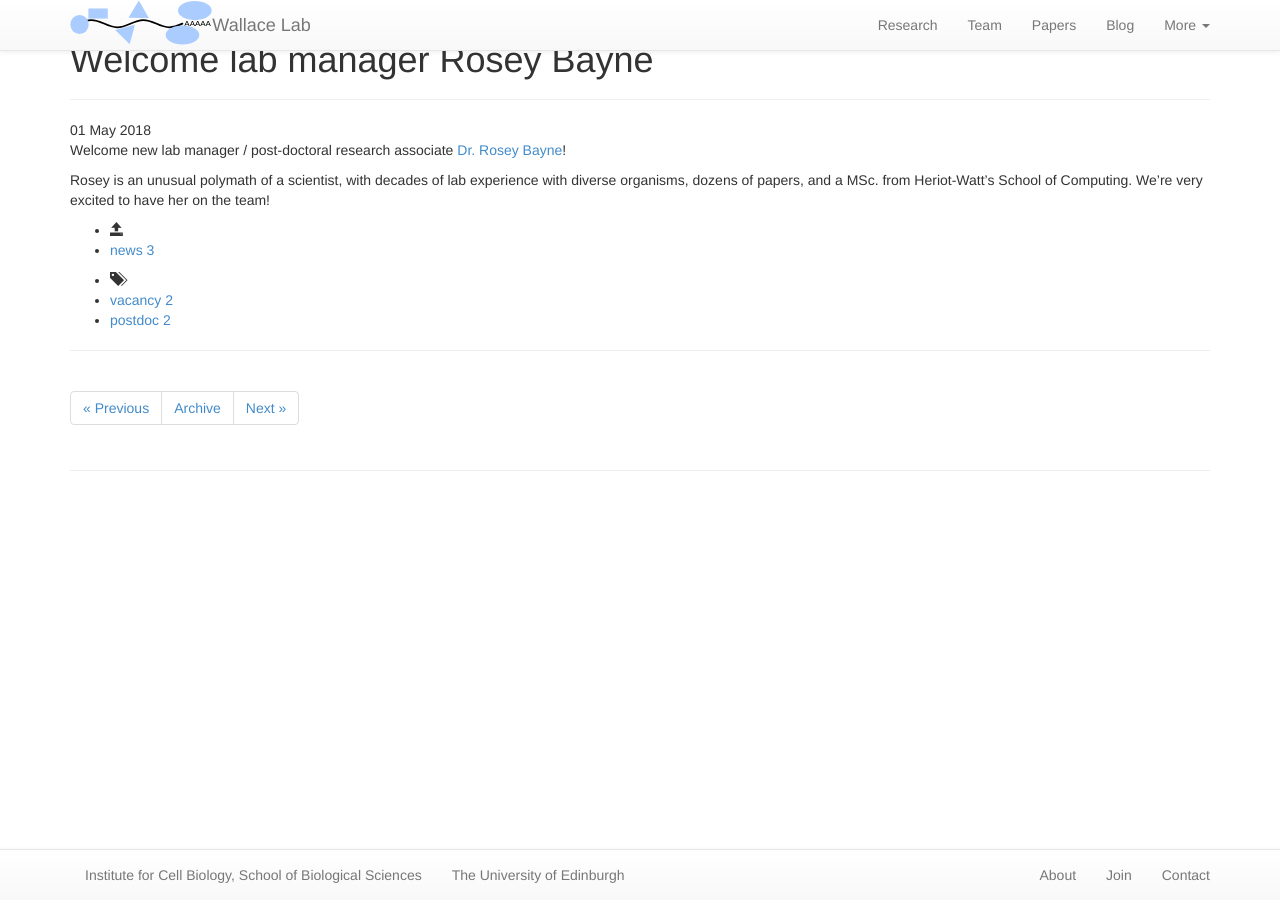
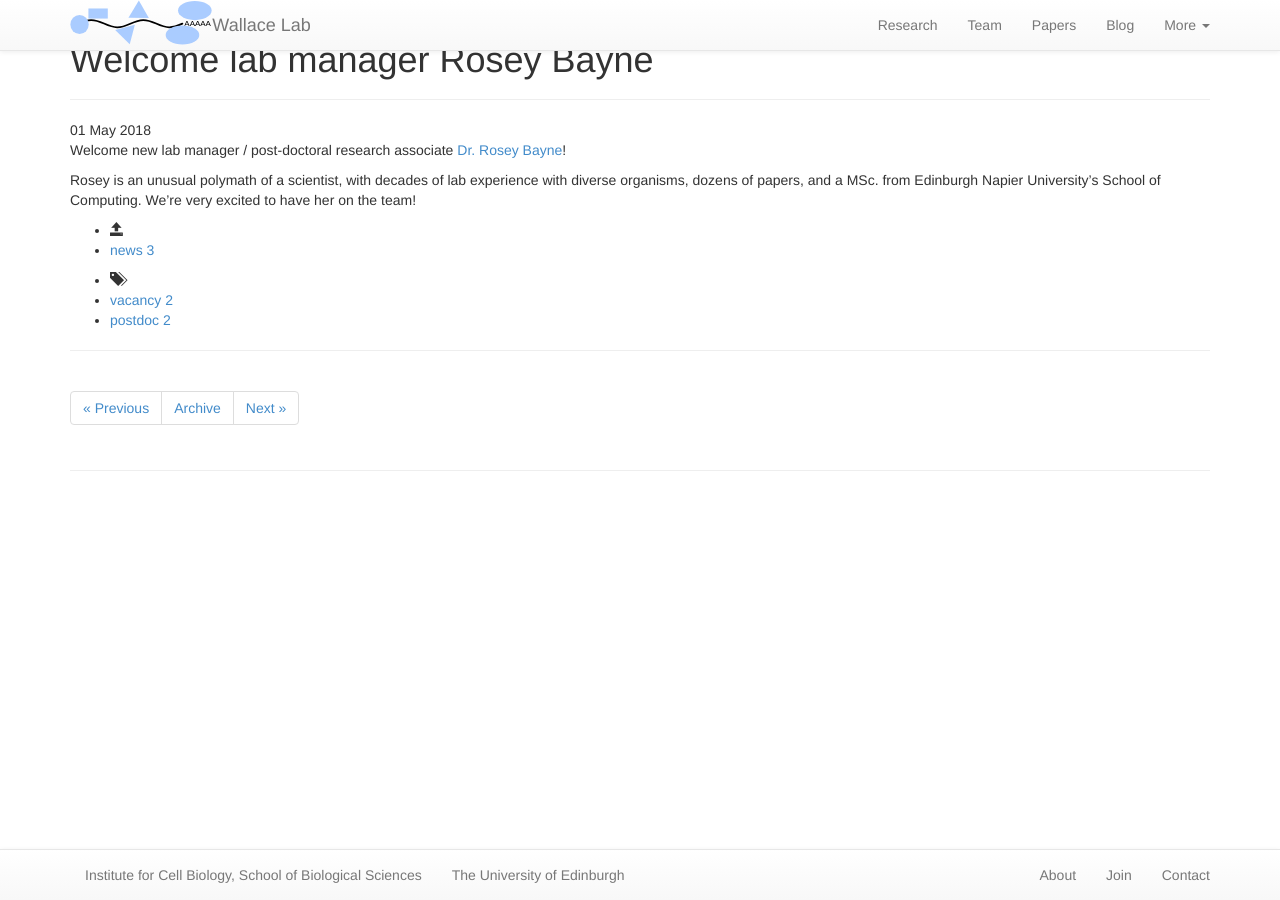
Before and after one commit to swinterbourne/ewallace.github.io, a Jekyll site: the page built from news/_posts/2018-05-01-welcome-rosey.md, in a window 1280 px wide. Built offline with Jekyll 4.4.1, drawn with Linux system fonts in a browser that asks for light colours; nearby versions of some CDN libraries.

Commit message:
update Rosey Napier

```diff
--- a/news/_posts/2018-05-01-welcome-rosey.md
+++ b/news/_posts/2018-05-01-welcome-rosey.md
@@ -10,4 +10,4 @@ tags: [vacancy, postdoc]
 
 Welcome new lab manager / post-doctoral research associate [Dr. Rosey Bayne](ralb)!
 
-Rosey is an unusual polymath of a scientist, with decades of lab experience with diverse organisms, dozens of papers, and a MSc. from Heriot-Watt's School of Computing. We're very excited to have her on the team!
+Rosey is an unusual polymath of a scientist, with decades of lab experience with diverse organisms, dozens of papers, and a MSc. from Edinburgh Napier University's School of Computing. We're very excited to have her on the team!
```
Also changed, not shown: team/_posts/2018-05-01-rosey-bayne.md (+3 -2 lines).
